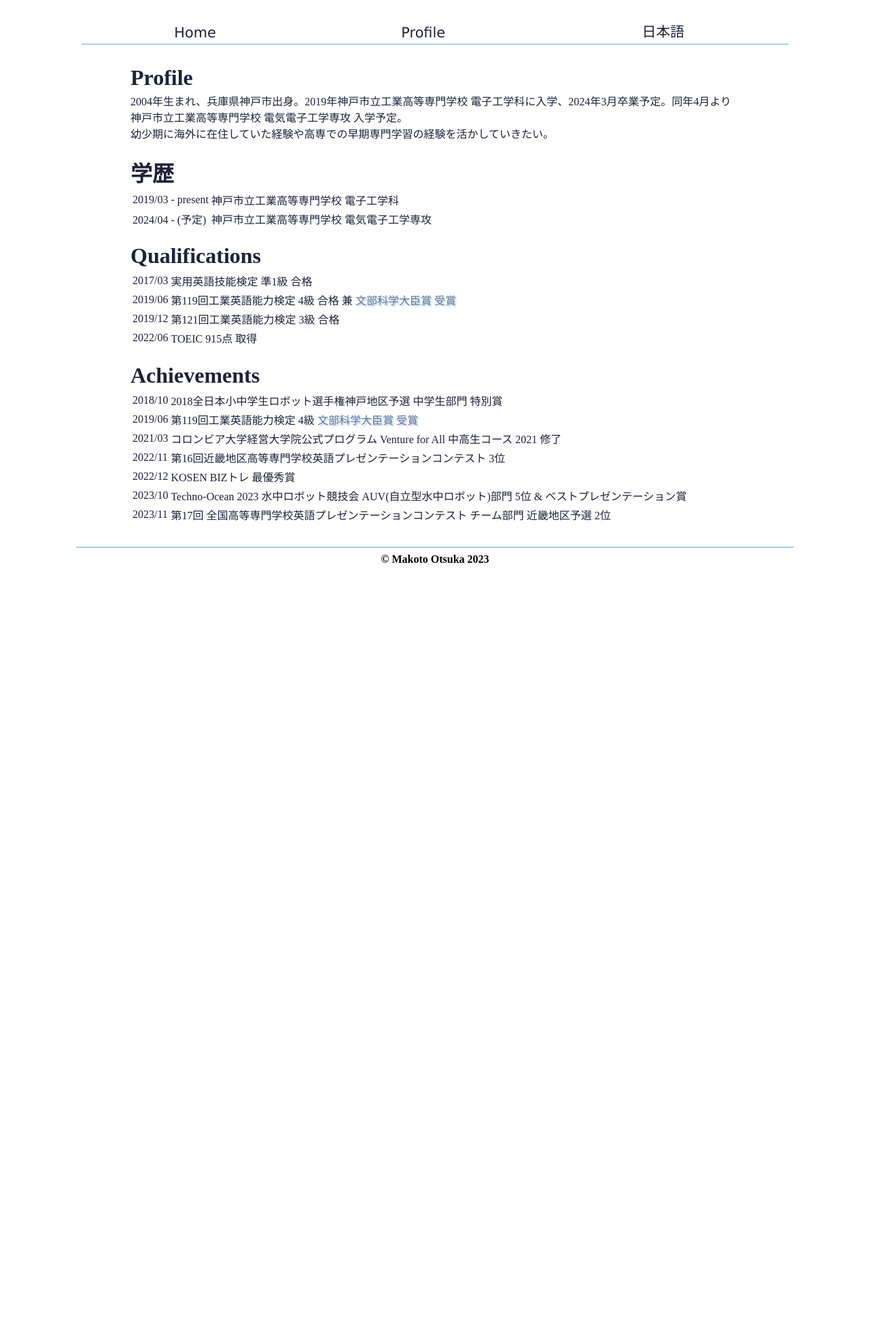
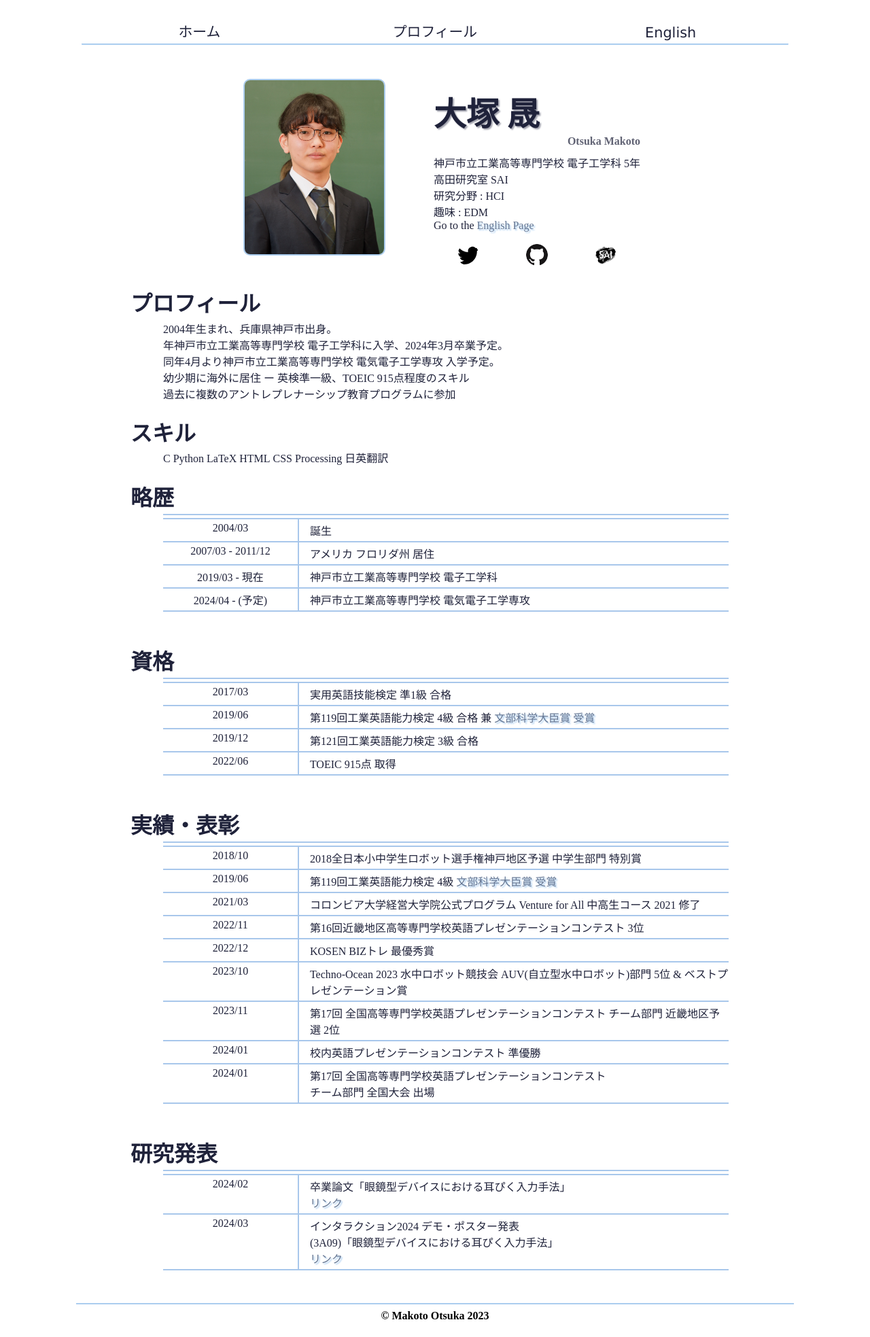
Before and after one commit to r119310/r119310.github.io, a PHP site: page /JP/profile.html in a window 1280 px wide. Shown: the whole page at 68% size. Before the commit the page ends 828 px from the top, so only its background shows below. Run offline with PHP 8.4, Linux system fonts and the light colour scheme.

Commit message:
re-arrangement

```diff
--- a/CSS/Header.css
+++ b/CSS/Header.css
@@ -54,6 +54,8 @@
     }
 
     .nav-item{
+      width: 10vw;
+      min-width: 130px;
       margin: auto;
       margin-bottom: 0.25em;
       padding-top: 0.1em;
@@ -68,38 +70,16 @@
       text-align: center;
     }
 
-    .EN2JP::before{
-      content: "English";
-      transition: opacity 0.5s ease;
-    }
-
-    .EN2JP:hover::before{
-      content: "日本語";
-      opacity: 1;
-      transition: opacity 0.8s ease;
-    }
-
     .JP2EN{
       min-width: 6rem;
       text-align: center;
     }
 
-    .JP2EN::before{
-      content: "日本語";
-      transition: opacity 0.5s ease;
-    }
-
-    .JP2EN:hover::before{
-      content: "English";
-      opacity: 1;
-      transition: opacity 0.8s ease;
-    }
-
     .nav-item:hover{
       /* background-color: var(--creamCLR); */
-      box-shadow: 0px 0px 6px #abcdef;
-      transform: translate(0px,-10px);
-      transition: transform 0.6s, background-color 1s, box-shadow 1s;
+      box-shadow: 0px 0px 6px var(--borderCLR);
+      /* transform: translate(0px,-10px); */
+      /* transition: transform 0.6s, background-color 1s, box-shadow 1s; */
       /* border-top: 2px solid var(--borderCLR); */
     }
 
@@ -116,6 +96,7 @@
       text-decoration: none;
       /* padding: 10px; */
       /* border-radius: 10px; */
+      text-align: center;
     }
 
     .burger-btn{
@@ -200,7 +181,7 @@
     }
 
     .bar{
-      width: 90%;
+      width: 70%;
       height: 10%;
       display: block;
       position: absolute;
@@ -242,7 +223,7 @@
       left: 0;
       /* transition: all .5s;        */
       z-index: 2;
-      background-color: #ffffff88;
+      background-color: #ffffffcc;
       transition: background-color .3;
     }
 
--- a/CSS/main.css
+++ b/CSS/main.css
@@ -3,6 +3,7 @@
     --textCLR: #1F223A;
     --borderCLR: #abcdef;
     --linkCLR: #637592;
+    --accentCLR: #a8c7eb;
 }
 
 body{
@@ -32,11 +33,26 @@ p{
     display: flex;
 }
 
+img{
+    user-select:none;
+    -moz-user-select:none;
+    -webkit-user-select:none;
+    -o-user-select:none;
+    -ms-user-select:none;
+    user-drag: none;
+	-webkit-user-drag: none;
+	-moz-user-select: none;
+}
+
 .selfPict{
-    min-width: 30vw;
-    min-height: 30vw;
-    border: 2px solid var(--textCLR);
+    width: 16vw;
+    height: auto;
+    min-width: 24vh;
+    min-height: 30vh;
+    border: 2px solid var(--borderCLR);
+    border-radius: 10px;
     margin: 20px;
+    margin-right: calc(20px + 4vw);
     text-align: center;
 }
 
@@ -63,7 +79,6 @@ p{
     margin-bottom: 10px;
 }
 
-
 span {
     display: inline-block;
 }
@@ -72,8 +87,10 @@ h1{
     margin-block-end: 0.1em;
     /* border-bottom: 1px solid #A1A2AD; */
 }
-.text{
+.textbox{
     margin-left: 3em;
+    margin-right: 3em;
+    width: 100%;
 }
 
 .link{
@@ -88,17 +105,106 @@ h1{
     transition: transform 1s;
 }
 
+.linkbox{
+    display: flex;
+    flex-direction: row;
+    justify-content: space-around;
+    margin-top: 10px;
+}
+
+.linkIcon{
+    width: 2em;
+    padding: 8px;
+    border-radius: 50%;
+    cursor: pointer;
+    transition: box-shadow 0.4s;
+}
+
+.linkIcon:hover{
+    box-shadow: 0px 0px 6px var(--borderCLR);
+}
+
+.tbl{
+    border-top: 2px solid var(--accentCLR);
+    width: calc(100% - 4em);
+    margin-bottom: 3em;
+}
+
+.tblTop{
+    border-bottom: 2px solid var(--accentCLR);
+    padding-top:4px;
+}
+
+.tblRow{
+    border-bottom: 2px solid var(--accentCLR);
+    display: flex;
+}
+
+.tblLeft{
+    padding: 1em;
+    padding-top: 4px;
+    padding-bottom: 4px;
+    width: 14em;
+    text-align: center;
+    vertical-align: text-top;
+    border-right: 2px solid var(--accentCLR);
+}
+
+
+.tblRight{
+    padding-top: 4px;
+    padding-bottom: 4px;
+    justify-content: center;
+    width: 100%;
+    padding-left: 1em;
+}
+
 @media (min-width:1px) and (max-width:649px) {
     .discription{
         display: block;
     }
 
-    .selfPict{
-        width: 60vw;
-        height: 60vw;
+    .selfPictArea{
+        text-align: center;
     }
 
-    .text{
-        margin-left: 0px;
+    .selfPict{
+        margin:auto;
+        width: 40vw;
+        height: 50vw;
+    }
+
+    .textbox{
+        margin: 0em;
+    }
+
+    .tbl{
+        border: none;
+        width: 100%;
+    }
+
+    .tblRow{
+        width: 100%;
+        display:block;
+        border: none;
+    }
+
+    .tblTop{
+        display: none;
+    }
+
+    .tblLeft{
+        padding: 0px;
+        text-align: left;
+        opacity: 0.7;
+        width: auto;
+        border: none;
+        border-bottom: 2px solid var(--accentCLR);
+    }
+
+    .tblRight{
+        padding: 0px;
+        padding-bottom: 8px;
+        width: 100%;
     }
 }
--- a/JP/profile.html
+++ b/JP/profile.html
@@ -1,9 +1,14 @@
 <!DOCTYPE html>
-<html>
+<html lang="ja">
 
 <head>
     <meta charset="utf-8" />
     <meta name="viewport" content="width=device-width,initial-scale=1.0">
+    <meta http-equiv="content-language" content="ja">
+    <meta name="keywords" content="大塚,晟,ホームページ,hp,">
+    <meta name="author" content="© 2024 Makoto Otsuka">
+    <link rel="icon" type="image/png" sizes="128x128" href="/./Images/r119310_icon_128x128.png">
+    <link rel="shortcut icon" href="../Images/r119310_icon_BGwhite.svg">
     <link rel="stylesheet" type="text/css" href="../CSS/Header.css">
     <link rel="stylesheet" type="text/css" href="../CSS/main.css">
     <link rel="stylesheet" type="text/css" href="../CSS/Footer.css">
@@ -15,11 +20,11 @@
         <div class="nav-wrapper">
                 <nav class="header-nav">
                 <div class="nav-list">
-                    <div class="nav-item"><div class="nav-item-text" onclick="homeJPLink()">Home</div></div>
-                    <div class="nav-item"><div class="nav-item-text" onclick="profileJPLink()">Profile</div></div>
+                    <div class="nav-item"><div class="nav-item-text" onclick="homeJPLink()">ホーム</div></div>
+                    <div class="nav-item"><div class="nav-item-text" onclick="profileJPLink()">プロフィール</div></div>
                     <!-- <div class="nav-item"><div class="nav-item-text" onclick="newsJPLink()">News</div></div> -->
                     <!-- <div class="nav-item"><div class="nav-item-text" onclick="Mac020kLink()">Fun</div></div> -->
-                    <div class="nav-item"><div class="nav-item-text JP2EN" onclick="profileENLink()"></div></div>
+                    <div class="nav-item"><div class="nav-item-text JP2EN" onclick="profileENLink()">English</div></div>
                 </div>
             </nav>
         </div>
@@ -35,80 +40,148 @@
     </header>
 
     <main>
-        <h1>Profile</h1>
-            <p>2004年生まれ、兵庫県神戸市出身。2019年神戸市立工業高等専門学校 電子工学科に入学、2024年3月卒業予定。同年4月より神戸市立工業高等専門学校 電気電子工学専攻 入学予定。</p>
-            <p>幼少期に海外に在住していた経験や高専での早期専門学習の経験を活かしていきたい。</p>
+        <div class="discription">
+            <div class="selfPictArea">
+                <img src="../Images/Self.JPG" class="selfPict">
+            </div>
+            <div>
+                <div class="MainName">
+                    大塚 晟
+                </div>
+                <div class="SubName">
+                    Otsuka Makoto
+                </div>
+                <div class="currentPosition">
+                    <span>神戸市立工業高等専門学校</span> <span>電子工学科 5年</span> <br> <span>高田研究室 SAI</span>
+                </div>
+                <p><span>研究分野 : </span> <span>HCI</span></p>
+                <p><span>趣味 : </span> <span>EDM</span></p>
+                <p>Go to the <span class="link" onclick="profileENLink()">English Page</span></p>
+                <div class="linkbox">
+                    <img src="../Images/twitter.svg" class="linkIcon" onclick="twitterLink()">
+                    <img src="../Images/GitHub-Mark-64px.png" class="linkIcon"  onclick="githubLink()">
+                    <img src="../Images/SAI_ロゴ.png" class="linkIcon" onclick="SAIHPLink()">
+                </div>
+            </div>
+        </div>
 
-        <h1>学歴</h1>
-            <table>
-                <tbody>
-                    <tr>
-                        <td>2019/03 - present</td>
-                        <td>神戸市立工業高等専門学校 電子工学科</td>
-                    </tr>
-                    <tr>
-                        <td>2024/04 - (予定)</td>
-                        <td>神戸市立工業高等専門学校 電気電子工学専攻</td>
-                    </tr>
-                </tbody>
-            </table>
+        <h1>プロフィール</h1>
+            <div class="textbox">
+                <p>2004年生まれ、兵庫県神戸市出身。</p>
+                <p>年神戸市立工業高等専門学校 電子工学科に入学、2024年3月卒業予定。</p>
+                <p>同年4月より神戸市立工業高等専門学校 電気電子工学専攻 入学予定。</p>
+                <p>幼少期に海外に居住 ー 英検準一級、TOEIC 915点程度のスキル</p>
+                <p>過去に複数のアントレプレナーシップ教育プログラムに参加</p>
+            </div>
 
-        <h1>Qualifications</h1>
-            <table>
-                <tbody>
-                    <tr>
-                        <td>2017/03</td>
-                        <td>実用英語技能検定 準1級 合格</td>
-                    </tr>
-                    <tr>
-                        <td>2019/06</td>
-                        <td>第119回工業英語能力検定 4級 合格 兼 <span class="link" onclick="industEikenLink()">文部科学大臣賞 受賞</span></td>
-                    </tr>
-                    <tr>
-                        <td>2019/12</td>
-                        <td>第121回工業英語能力検定 3級 合格</td>
-                    </tr>
-                    <tr>
-                        <td>2022/06</td>
-                        <td>TOEIC 915点 取得</td>
-                    </tr>
-                </tbody>
-            </table>
+        <h1>スキル</h1>
+        <p class="textbox">
+            <span>C</span>  <span>Python</span>  <span>LaTeX</span> <span>HTML</span>  <span>CSS</span>  <span>Processing</span> <span>日英翻訳</span>
+        </p>
 
-        <h1>Achievements</h1>
-        <table>
-            <tbody>
-                <tr>
-                    <td>2018/10</td>
-                    <td>2018全日本小中学生ロボット選手権神戸地区予選 中学生部門 特別賞</td>
-                </tr>
-                <tr>
-                    <td>2019/06</td>
-                    <td>第119回工業英語能力検定 4級 <span class="link" onclick="industEikenLink()">文部科学大臣賞 受賞</span></td>
-                </tr>
-                <tr>
-                    <td>2021/03</td>
-                    <td>コロンビア大学経営大学院公式プログラム Venture for All 中高生コース 2021 修了</td>
-                </tr>
-                <tr>
-                    <td>2022/11</td>
-                    <td>第16回近畿地区高等専門学校英語プレゼンテーションコンテスト 3位</td>
-                </tr>
-                <tr>
-                    <td>2022/12</td>
-                    <td>KOSEN BIZトレ 最優秀賞</td>
-                </tr>
-                <tr>
-                    <td>2023/10</td>
-                    <td>Techno-Ocean 2023 水中ロボット競技会 AUV(自立型水中ロボット)部門 5位 & ベストプレゼンテーション賞</td>
-                </tr>
-                <tr>
-                    <td>2023/11</td>
-                    <td>第17回 全国高等専門学校英語プレゼンテーションコンテスト チーム部門 近畿地区予選 2位</td>
-                </tr>
-            </tbody>
-        </table>
+        <h1>略歴</h1>
+            <div class="textbox">
+                <div class="tbl">
+                    <div class="tblRow tblTop"></div>
+                    <div class="tblRow">
+                        <div class="tblLeft">2004/03</div>
+                        <div class="tblRight">誕生</div>
+                    </div>
+                    <div class="tblRow">
+                        <div class="tblLeft">2007/03 - 2011/12</div>
+                        <div class="tblRight">アメリカ フロリダ州 居住</div>
+                    </div>
+                    <div class="tblRow">
+                        <div class="tblLeft">2019/03 - 現在</div>
+                        <div class="tblRight"><span>神戸市立工業高等専門学校</span> <span>電子工学科</span></div>
+                    </div>
+                    <div class="tblRow">
+                        <div class="tblLeft">2024/04 - (予定)</div>
+                        <div class="tblRight"><span>神戸市立工業高等専門学校</span> <span>電気電子工学専攻</span></div>
+                    </div>
+                </div>
+            </div>
 
+        <h1>資格</h1>
+        <div class="textbox">
+            <div class="tbl">
+                <div class="tblRow tblTop"></div>
+                <div class="tblRow">
+                        <div class="tblLeft">2017/03</div>
+                        <div class="tblRight"><span>実用英語技能検定</span> 準1級 合格</div>
+                    </div>
+                    <div class="tblRow">
+                        <div class="tblLeft">2019/06</div>
+                        <div class="tblRight">第119回工業英語能力検定 4級 合格 兼 <span class="link" onclick="industEikenLink()">文部科学大臣賞 受賞</span></div>
+                    </div>
+                    <div class="tblRow">
+                        <div class="tblLeft">2019/12</div>
+                        <div class="tblRight">第121回工業英語能力検定 3級 合格</div>
+                    </div>
+                    <div class="tblRow">
+                        <div class="tblLeft">2022/06</div>
+                        <div class="tblRight">TOEIC 915点 取得</div>
+                </div>
+            </div>
+        </div>
+
+        <h1>実績・表彰</h1>
+        <div class="textbox">
+            <div class="tbl">
+                <div class="tblRow tblTop"></div>
+                <div class="tblRow">
+                    <div class="tblLeft">2018/10</div>
+                    <div class="tblRight"><span>2018全日本小中学生ロボット選手権</span><span>神戸地区予選</span> <span>中学生部門 特別賞</span></div>
+                </div>
+                <div class="tblRow">
+                    <div class="tblLeft">2019/06</div>
+                    <div class="tblRight">第119回工業英語能力検定 4級 <span class="link" onclick="industEikenLink()">文部科学大臣賞 受賞</span></div>
+                </div>
+                <div class="tblRow">
+                    <div class="tblLeft">2021/03</div>
+                    <div class="tblRight">コロンビア大学経営大学院公式プログラム Venture for All 中高生コース 2021 修了</div>
+                </div>
+                <div class="tblRow">
+                    <div class="tblLeft">2022/11</div>
+                    <div class="tblRight"><span>第16回近畿地区高等専門学校</span><span>英語プレゼンテーションコンテスト</span> 3位</div>
+                </div>
+                <div class="tblRow">
+                    <div class="tblLeft">2022/12</div>
+                    <div class="tblRight">KOSEN BIZトレ 最優秀賞</div>
+                </div>
+                <div class="tblRow">
+                    <div class="tblLeft">2023/10</div>
+                    <div class="tblRight"><span>Techno-Ocean 2023</span> <span>水中ロボット競技会</span> <span>AUV(自立型水中ロボット)部門</span> 5位 & ベストプレゼンテーション賞</div>
+                </div>
+                <div class="tblRow">
+                    <div class="tblLeft">2023/11</div>
+                    <div class="tblRight"><span>第17回 全国高等専門学校</span><span>英語プレゼンテーションコンテスト</span> チーム部門 近畿地区予選 2位</div>
+                </div>
+                <div class="tblRow">
+                    <div class="tblLeft">2024/01</div>
+                    <div class="tblRight">校内英語プレゼンテーションコンテスト 準優勝</div>
+                </div>
+                <div class="tblRow">
+                    <div class="tblLeft">2024/01</div>
+                    <div class="tblRight"><span>第17回 全国高等専門学校</span><span>英語プレゼンテーションコンテスト</span> <span>チーム部門 全国大会 出場</span></div>
+                </div>
+            </div>
+        </div>
+
+        <h1>研究発表</h1>
+        <div class="textbox">
+            <div class="tbl">
+                <div class="tblRow tblTop"></div>
+                <div class="tblRow">
+                    <div class="tblLeft">2024/02</div>
+                    <div class="tblRight">卒業論文「眼鏡型デバイスにおける耳ぴく入力手法」<br><span class="link" onclick="Thesis2023Link()">リンク</span></div>
+                </div>
+                <div class="tblRow">
+                    <div class="tblLeft">2024/03</div>
+                    <div class="tblRight"><span>インタラクション2024</span> <span>デモ・ポスター発表</span> <span>(3A09)「眼鏡型デバイスにおける耳ぴく入力手法」</span><br><span class="link" onclick="Interaction2024Link()">リンク</span></div>
+                </div>
+            </div>
+        </div>
         <!-- <h1>Projects</h1> -->
     </main>
 
```
Also changed, not shown: CSS/Link.js (+22 -2 lines), EN/home.html (+49 -9 lines), EN/profile.html (+143 -65 lines), JP/home.html (+51 -11 lines), Images/SAI_ロゴ.png (added), Images/Self.JPG (added), Images/r119310_icon.png (added), Images/r119310_icon_128x128.png (added), Images/r119310_icon_BGwhite.svg (added).
